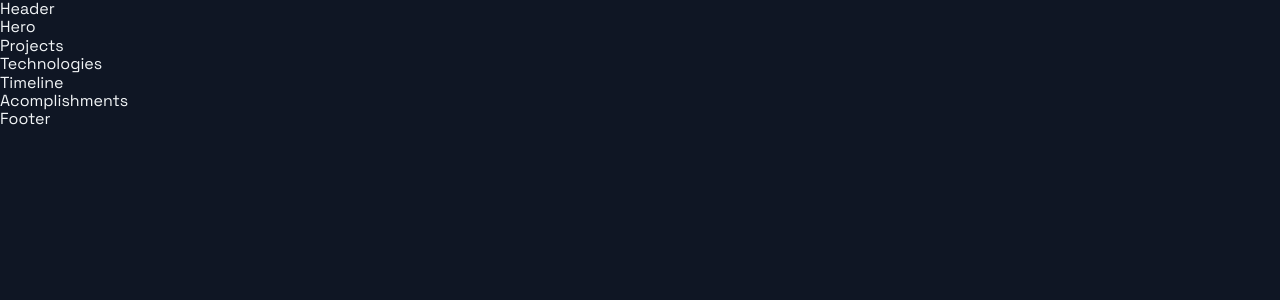
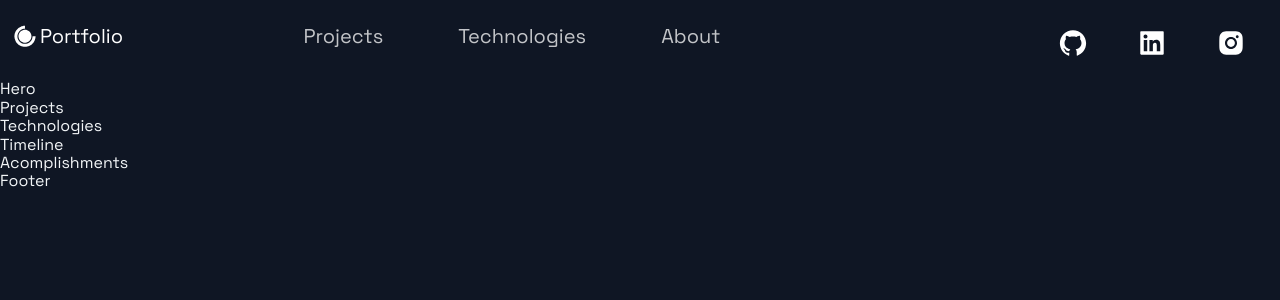
Before and after one commit to syedumairnaeem07/PersonalPortfolio, a Next.js app: page / in a window 1280 px wide. Shown: the top 300 px of the page. Built offline with nearby package versions, Linux system fonts and the light colour scheme.

Commit message:
Adds Header Section

```diff
--- a/src/components/Header/Header.js
+++ b/src/components/Header/Header.js
@@ -1,14 +1,66 @@
-import Link from 'next/link';
-import React from 'react';
-import { AiFillGithub, AiFillInstagram, AiFillLinkedin } from 'react-icons/ai';
-import { DiCssdeck } from 'react-icons/di';
+import Link from "next/link";
+import React from "react";
+import { AiFillGithub, AiFillInstagram, AiFillLinkedin } from "react-icons/ai";
+import { DiCssdeck } from "react-icons/di";
 
-import { Container, Div1, Div2, Div3, NavLink, SocialIcons } from './HeaderStyles';
+import {
+	Container,
+	Div1,
+	Div2,
+	Div3,
+	NavLink,
+	SocialIcons,
+	Span,
+	Logo,
+} from "./HeaderStyles";
 
-const Header = () =>  (
-  <div>
-    Header
-  </div>
+const Header = () => (
+	<Container>
+		<Div1>
+			<Link href="/">
+				<Logo>
+					<DiCssdeck size="3rem" /> <Span>Portfolio</Span>
+				</Logo>
+			</Link>
+		</Div1>
+		<Div2>
+			<li>
+				<Link href="#projects">
+					<NavLink>Projects</NavLink>
+				</Link>
+			</li>
+			<li>
+				<Link href="#tech">
+					<NavLink>Technologies</NavLink>
+				</Link>
+			</li>
+			<li>
+				<Link href="#about">
+					<NavLink>About</NavLink>
+				</Link>
+			</li>
+		</Div2>
+		<Div3>
+			<SocialIcons
+				href="https://github.com/syedumairnaeem07"
+				target="_blank"
+			>
+				<AiFillGithub size="3rem" />
+			</SocialIcons>
+			<SocialIcons
+				href="https://www.linkedin.com/in/syedumairnaeem07/"
+				target="_blank"
+			>
+				<AiFillLinkedin size="3rem" />
+			</SocialIcons>
+			<SocialIcons
+				href="https://www.instagram.com/S_Umair07/"
+				target="_blank"
+			>
+				<AiFillInstagram size="3rem" />
+			</SocialIcons>
+		</Div3>
+	</Container>
 );
 
 export default Header;
--- a/src/components/Header/HeaderStyles.js
+++ b/src/components/Header/HeaderStyles.js
@@ -1,5 +1,5 @@
-import { IoIosArrowDropdown } from 'react-icons/io';
-import styled from 'styled-components';
+import { IoIosArrowDropdown } from "react-icons/io";
+import styled from "styled-components";
 
 export const Container = styled.div`
 	display: grid;
@@ -17,6 +17,18 @@
 		grid-row-gap: 0.5rem;
 	}
 `;
+
+export const Logo = styled.a`
+	display: flex;
+	align-items: center;
+	color: white;
+	margin-bottom: 18px;
+`;
+
+export const Span = styled.span`
+	font-size: 2rem;
+`;
+
 export const Div1 = styled.div`
 	grid-area: 1 / 1 / 2 / 2;
 	display: flex;
@@ -94,8 +106,8 @@
 	display: flex;
 	align-self: center;
 	transition: 0.3s ease;
-  opacity: ${({ isOpen }) => (isOpen ? '1' : '.75')};
-  transform: ${({ isOpen }) => (isOpen ? 'scaleY(-1)' : 'scaleY(1)')};
+	opacity: ${({ isOpen }) => (isOpen ? "1" : ".75")};
+	transform: ${({ isOpen }) => (isOpen ? "scaleY(-1)" : "scaleY(1)")};
 
 	&:hover {
 		opacity: 1;
@@ -106,7 +118,6 @@
 		width: 15px;
 	}
 `;
-
 
 // Social Icons
 
@@ -119,6 +130,5 @@
 		background-color: #212d45;
 		transform: scale(1.2);
 		cursor: pointer;
-
 	}
-`
+`;
```
Also changed, not shown: package.json (+4 -4 lines), 2 other files (tests, documents, lock files or other folders). Lines whose indentation alone changed are shown as unchanged.
